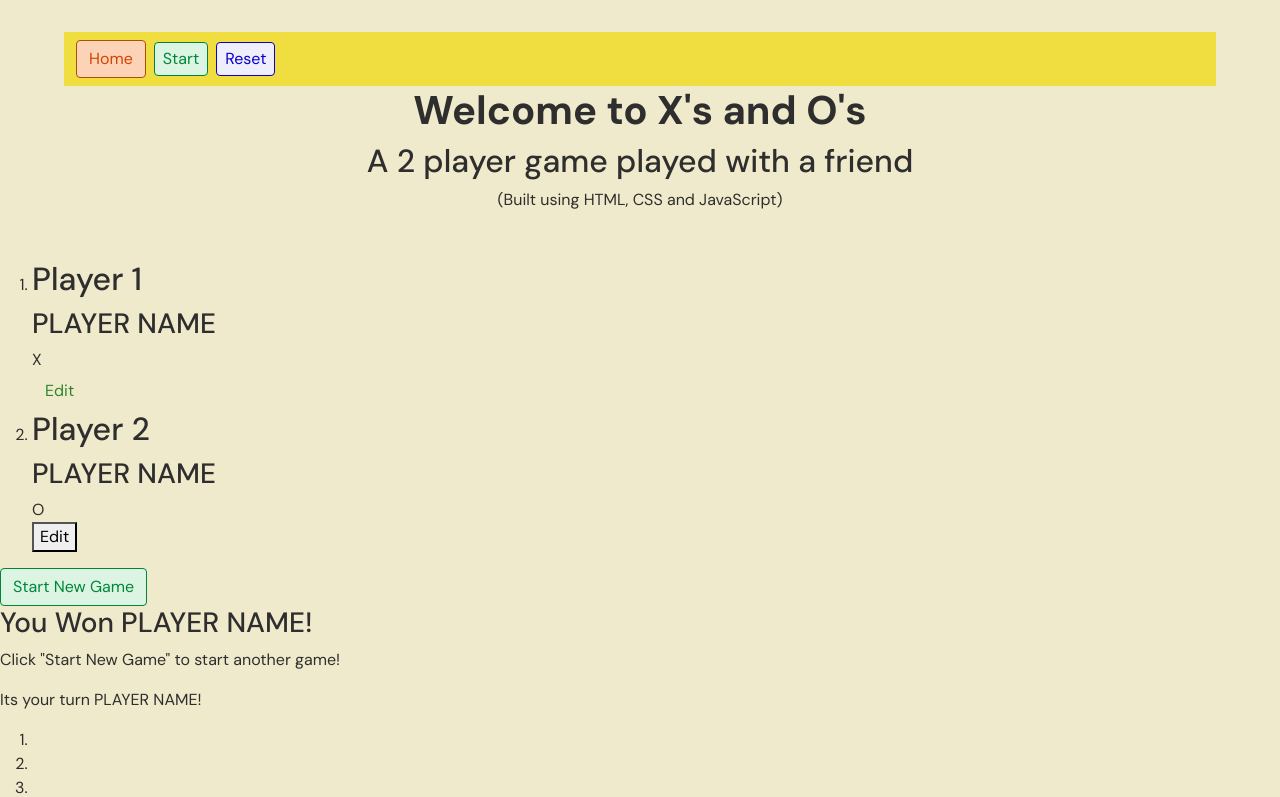
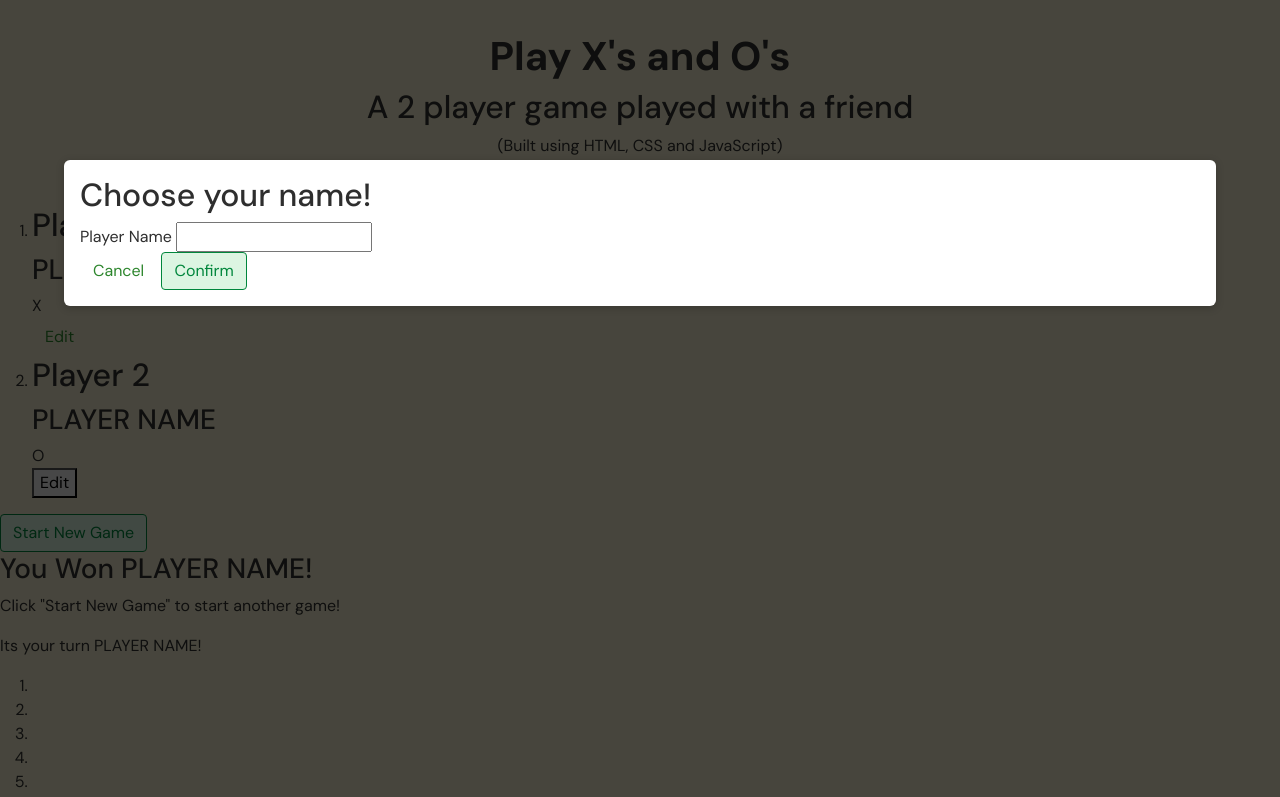
Before and after one commit to VanessaT30/TicTacToe, a website: page index.html in a window 1280 px wide. Shown: the top 797 px of the page. Drawn offline with nearby package versions, Linux system fonts and the light colour scheme.

Commit message:
Update index.html

```diff
--- a/index.html
+++ b/index.html
@@ -19,23 +19,26 @@
 
 
 <body>
-    <header>
-      <nav class="navbar">
+  <div id="backdrop"></div>
+    <header id="main-header">
+      <!-- <nav class="navbar">
         <form class="container-fluid justify-content-start">
           <button class="btn btn-outline-success me-2" type="button">Home</button>
           <button class="btn btn-sm btn-outline-secondary" type="button">Start</button>
           <button class="btn btn-sm btn-outline-secondary right" type="button">Reset</button>
         </form>
-      </nav>
-    <h1>Welcome to X's and O's</h1>
+      </nav> -->
+    <h1>Play X's and O's</h1>
     <h2>A 2 player game played with a friend</h2>
     <p>(Built using HTML, CSS and JavaScript)</p>
   </header>
 
     <main>
+
       <!-- Configure player names -->
-       <aside class="modal">
-        <h2>Choose your name</h2>
+       <aside id="modal" id="config-overlay">
+        <h2>Choose your name!</h2>
+
         <form>
           <div>
             <label for="playername">Player Name</label>
@@ -47,7 +50,6 @@
           </div>
         </form>
        </aside>
-
 
 
        <section id="game-config">
```
